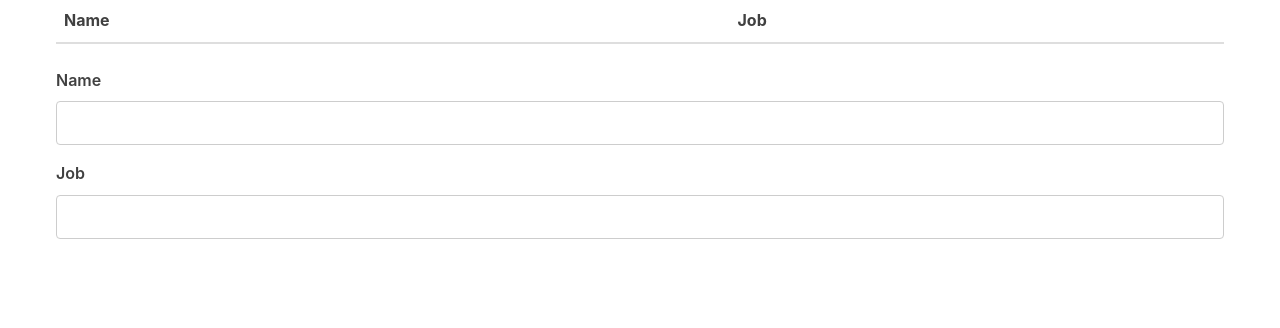
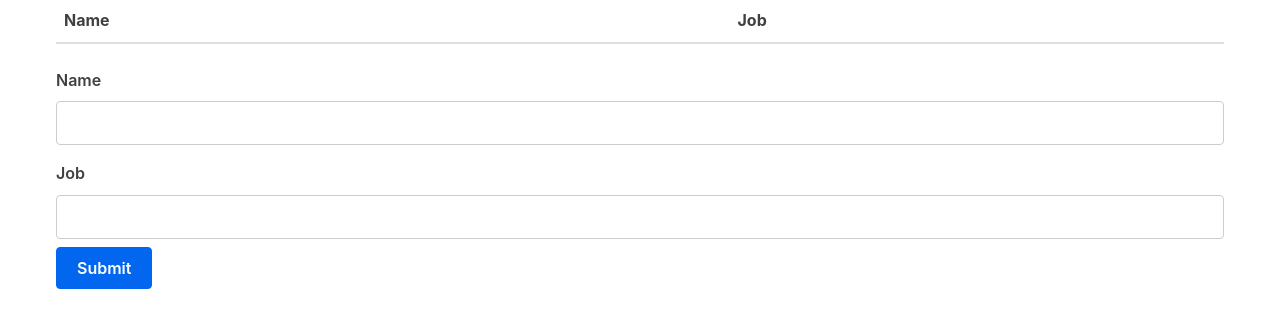
Before and after one commit to PawleN-D/react-prac, a React (Create React App) app: page / in a window 1280 px wide. Shown: the top 328 px of the page. Built offline with nearby package versions, Linux system fonts and the light colour scheme.

Commit message:
added the submitForm method and the button to submit.

```diff
--- a/src/Form.js
+++ b/src/Form.js
@@ -14,6 +14,11 @@
         this.setState({
             [name]: value,
         });
+    };
+
+    submitForm = () => {
+        this.props.handleSubmit(this.state);
+        this.setState(this.initialState);
     };
 
     render(){
@@ -35,6 +40,7 @@
               id="job"
               value={job}
               onChange={this.handleChange} />
+              <input type="button" value="Submit" onClick={this.submitForm} />
           </form>
         );
     }
--- a/src/Table.js
+++ b/src/Table.js
@@ -1,4 +1,4 @@
-import React, { Component } from 'react';
+import React from 'react';
 
 const TableHeader = () => {
     return(
```
